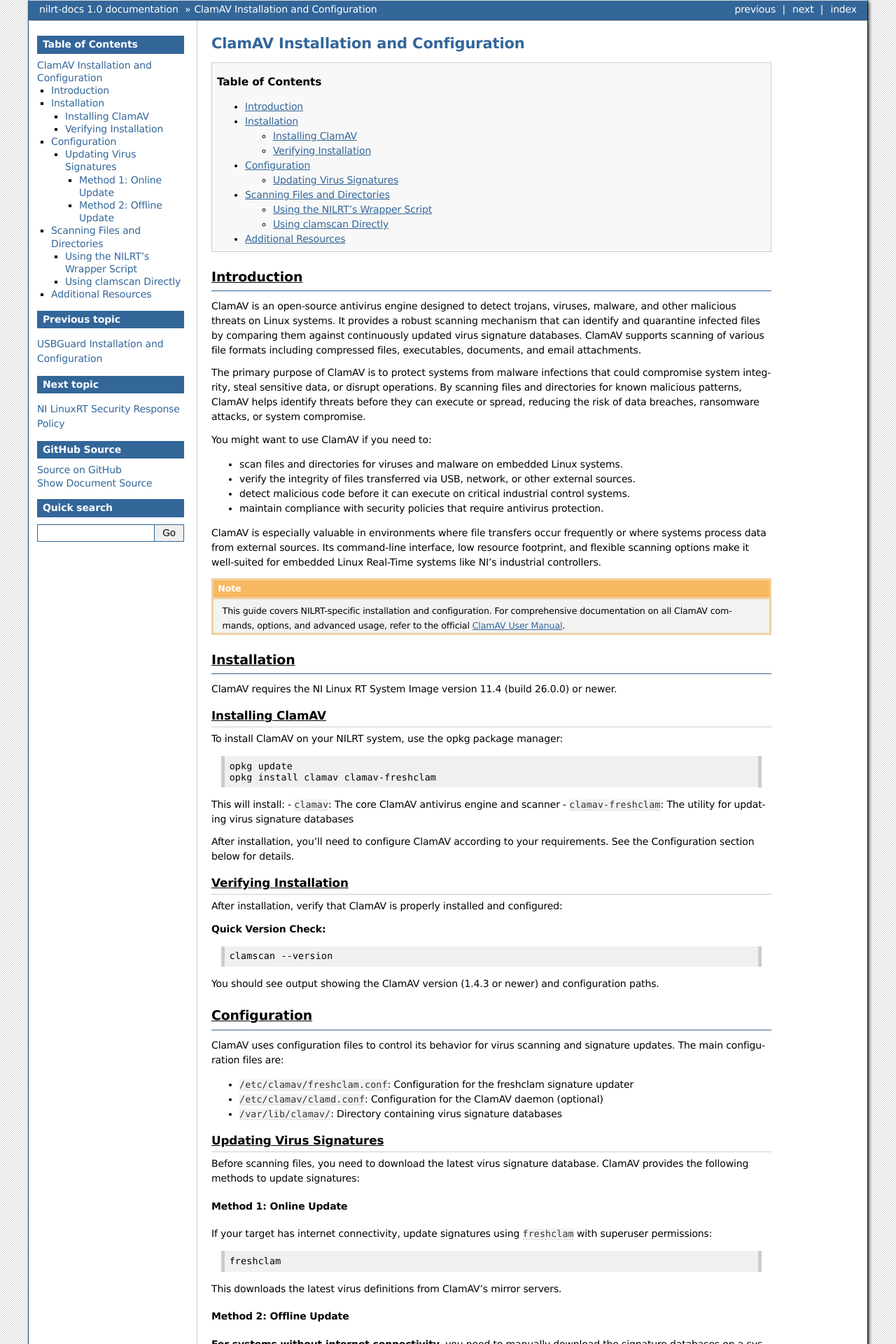
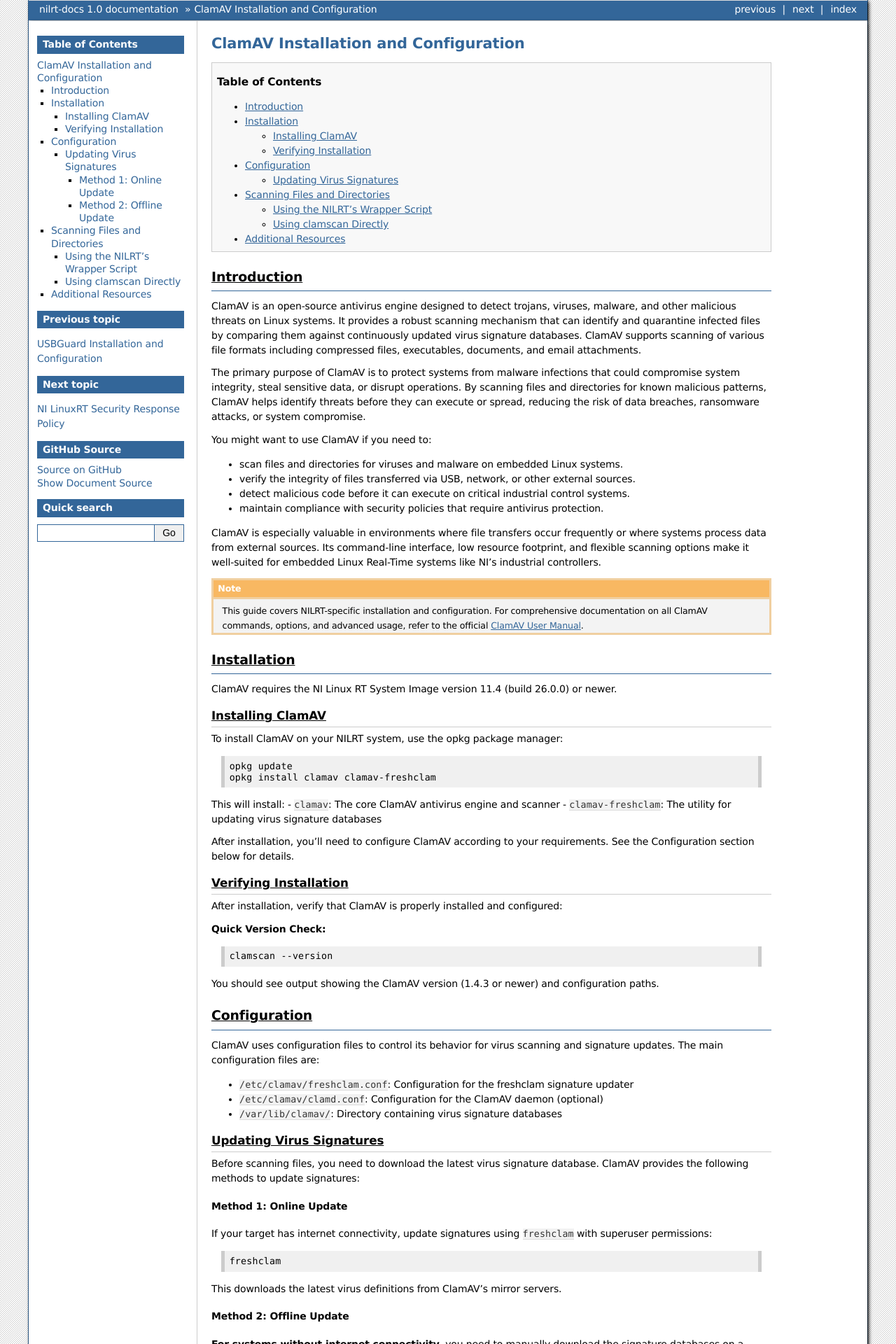
Before and after one commit to ni/nilrt-docs, a Sphinx documentation site: the page built from docs/source/clamav/clamav.rst, in a window 1280 px wide. Shown: the top 1920 px of the page at 70% size. Built offline with Sphinx 7.4.7, drawn with Linux system fonts in a browser that asks for light colours.

Commit message:
Set word-break to manual
The current HTML output will set 'word-break: auto' which will direct
the browser to "intelligently" break words with a hyphen across
newlines. We'd prefer that it not. So set it to 'manual' in a custom css
override, so that it will only break if the word itself contains a
hyphen at that place.

Signed-off-by: Alex Stewart <alex.stewart@emerson.com>

```diff
--- /dev/null
+++ b/docs/source/_static/custom.css
@@ -0,0 +1,6 @@
+div.body p,
+div.body dd,
+div.body li,
+div.body blockquote {
+    hyphens: manual;
+}
--- a/docs/source/conf.py
+++ b/docs/source/conf.py
@@ -49,10 +49,14 @@
 #
 html_theme = 'bizstyle'
 
+html_css_files = [
+    "custom.css",
+]
+
 # Add any paths that contain custom static files (such as style sheets) here,
 # relative to this directory. They are copied after the builtin static files,
 # so a file named "default.css" will overwrite the builtin "default.css".
-html_static_path = []
+html_static_path = ["_static"]
 
 html_context = {
     'github_repo_url': 'https://github.com/ni/nilrt-docs/',
```
